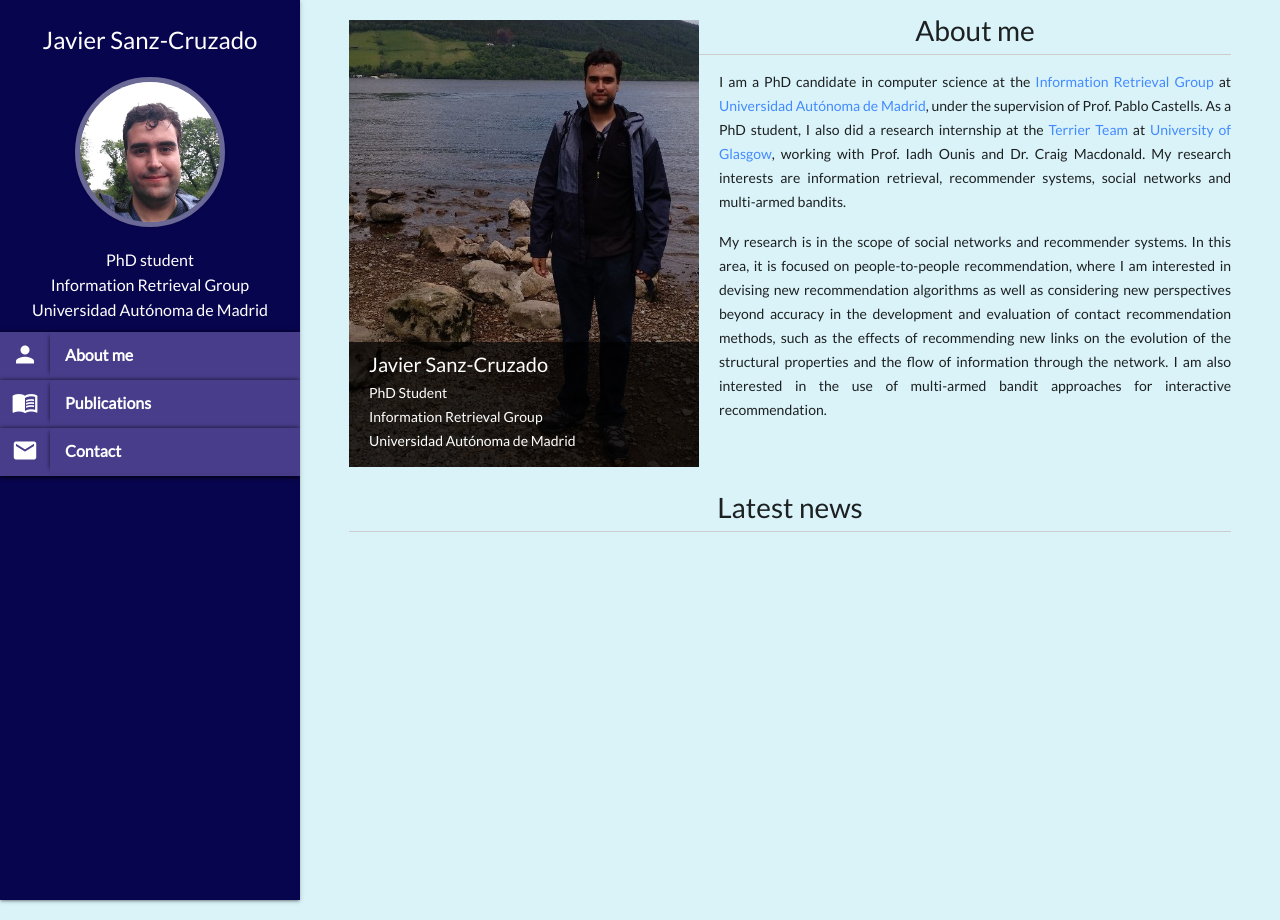
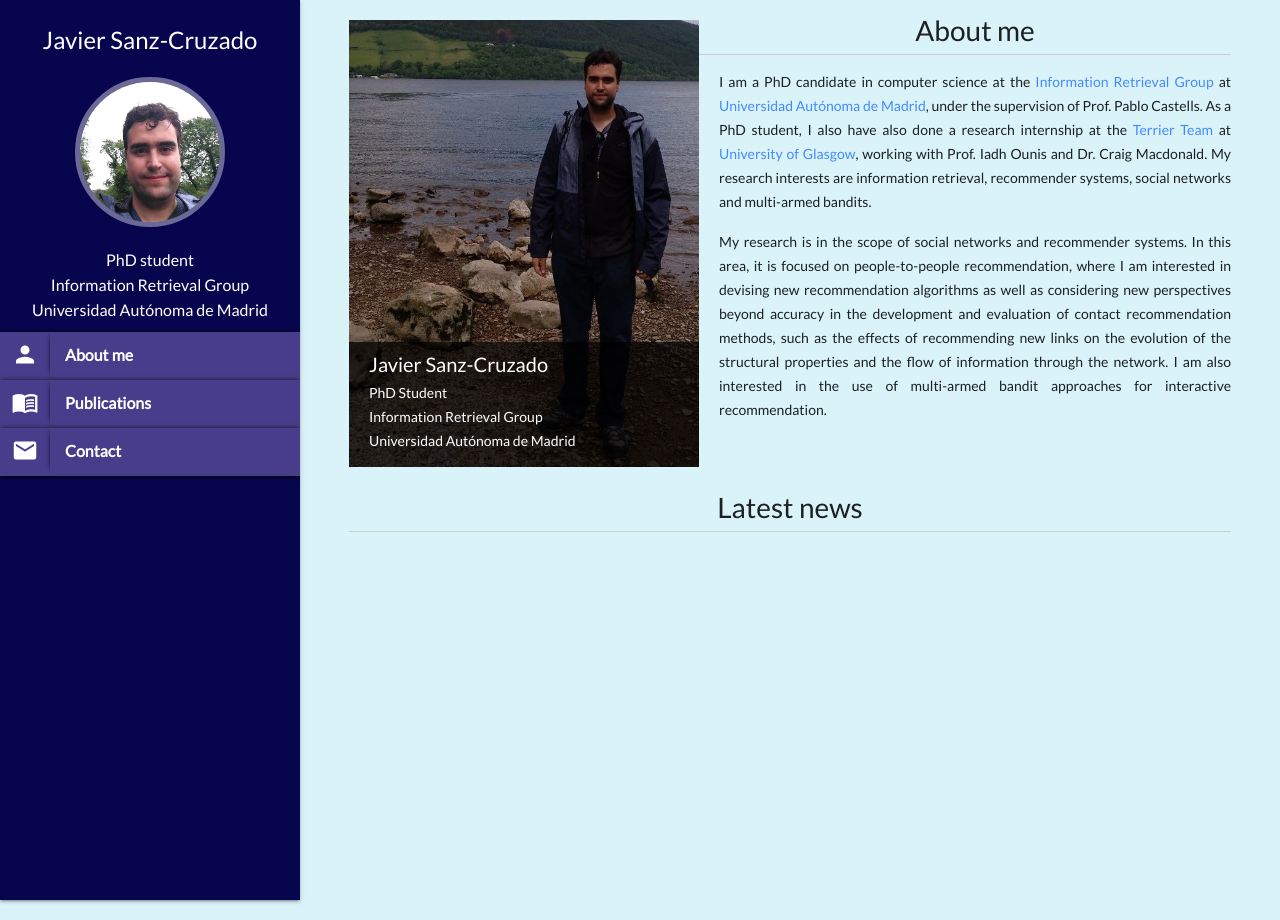
Before and after one commit to JavierSanzCruza/javiersanzcruza.github.io, a Jekyll site: the page built from index.md, in a window 1280 px wide. Built offline with Jekyll 4.4.1, drawn with Linux system fonts in a browser that asks for light colours; nearby versions of some CDN libraries.

Commit message:
Update description

```diff
--- a/index.md
+++ b/index.md
@@ -23,7 +23,7 @@ title: Home
 			<div style="font-size:28px">About me</div>
 			<hr class="solid">
 			<div style="text-align: justify">
-				<p>I am a PhD candidate in computer science at the <a href="http://ir.ii.uam.es">Information Retrieval Group</a> at <a href="http://www.uam.es">Universidad Autónoma de Madrid</a>, under the supervision of Prof. Pablo Castells. As a PhD student, I also did a research internship at the <a href="http://terrierteam.dcs.gla.ac.uk/index.html">Terrier Team</a> at <a href="https://www.gla.ac.uk">University of Glasgow</a>, working with Prof. Iadh Ounis and Dr. Craig Macdonald. My research interests are information retrieval, recommender systems, social networks and multi-armed bandits.</p>
+				<p>I am a PhD candidate in computer science at the <a href="http://ir.ii.uam.es">Information Retrieval Group</a> at <a href="http://www.uam.es">Universidad Autónoma de Madrid</a>, under the supervision of Prof. Pablo Castells. As a PhD student, I also have also done a research internship at the <a href="http://terrierteam.dcs.gla.ac.uk/index.html">Terrier Team</a> at <a href="https://www.gla.ac.uk">University of Glasgow</a>, working with Prof. Iadh Ounis and Dr. Craig Macdonald. My research interests are information retrieval, recommender systems, social networks and multi-armed bandits.</p>
 				<p> My research is in the scope of social networks and recommender systems. In this area, it is focused on people-to-people recommendation, where I am interested in devising new recommendation algorithms as well as considering new perspectives beyond accuracy in the development and evaluation of contact recommendation methods, such as the effects of recommending new links on the evolution of the structural properties and the flow of information through the network. I am also interested in the use of multi-armed bandit approaches for interactive recommendation.</p>
 			</div>
 		</div>
```
